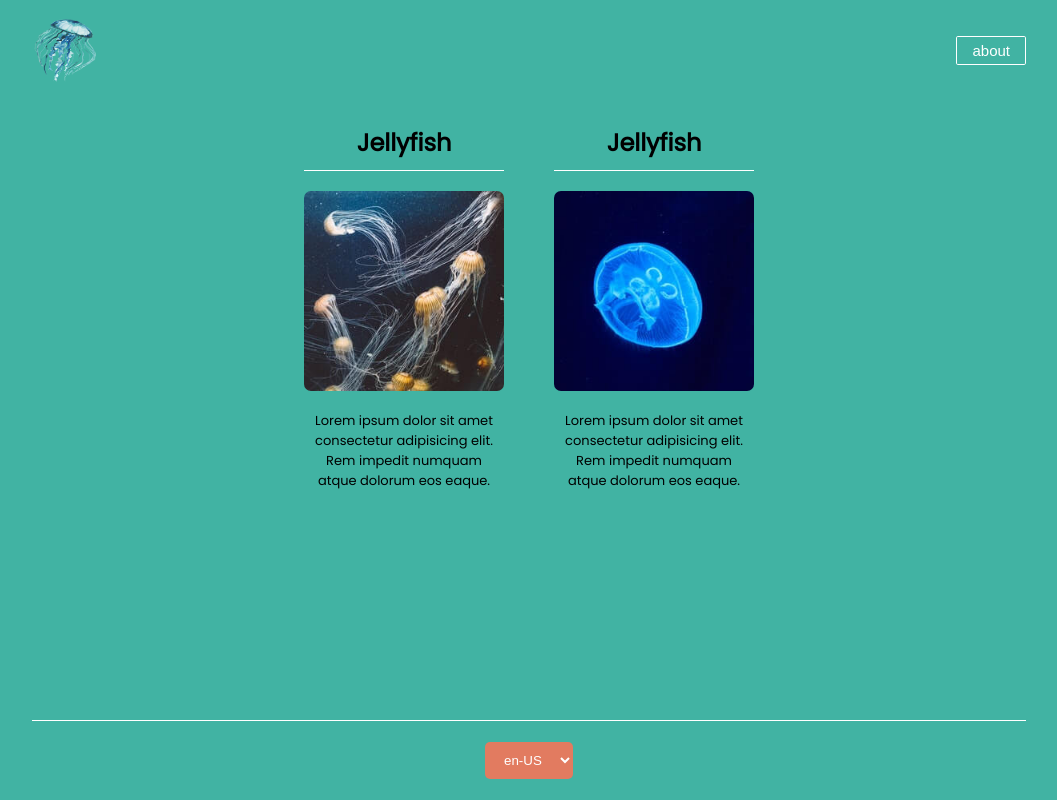
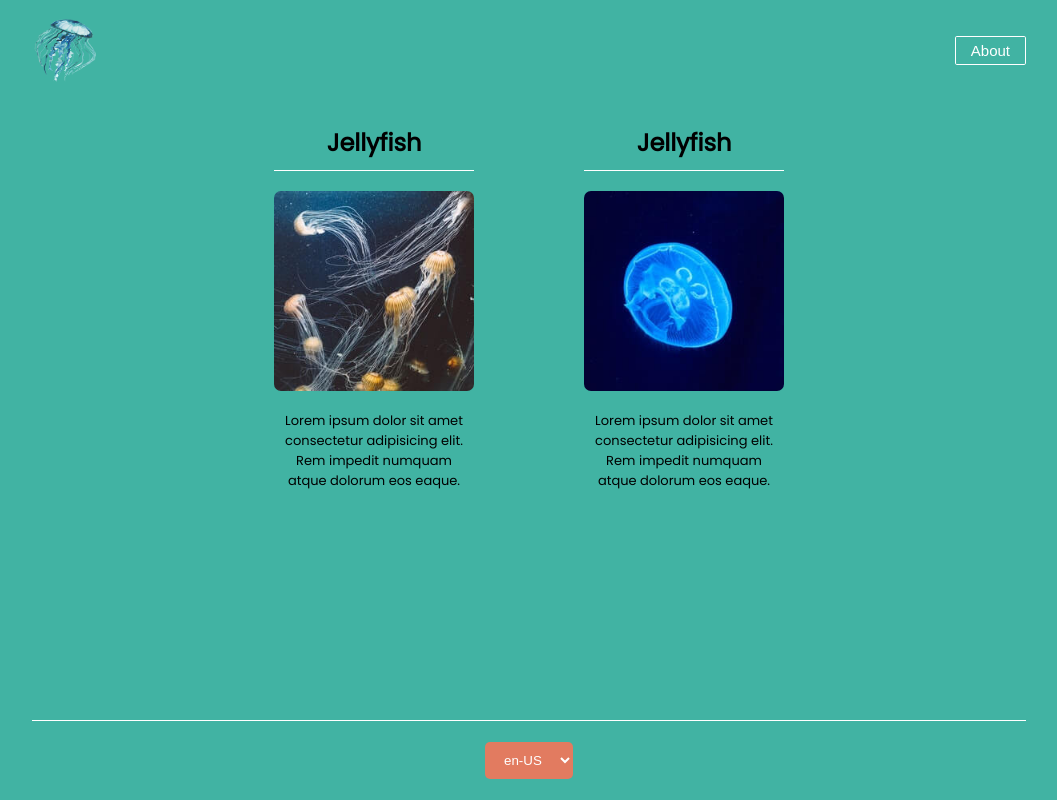
Before and after one commit to polrb5/nextjs-assessment, a Next.js app: page / in a window 1280 px wide. Shown: the whole page, without its empty margins (111-1168 px from the left). Built offline with nearby package versions, Linux system fonts and the light colour scheme.

Commit message:
Add transalate function

```diff
--- a/components/Footer/Footer.js
+++ b/components/Footer/Footer.js
@@ -9,7 +9,6 @@ export default function Footer() {
     const locale = e.target.value;
     router.push(router.pathname, router.asPath, { locale });
   };
-  console.log(locales);
 
   return (
     <footer className={styles.footer}>
--- a/components/Header/Header.js
+++ b/components/Header/Header.js
@@ -3,9 +3,11 @@ import Image from "next/image";
 import styles from "./Header.module.css";
 import Button from "../Button/Button";
 import { useRouter } from "next/router";
+import { useState } from "react";
 
 export default function Header() {
   const router = useRouter();
+  const { locale } = router;
 
   const lang = [
     { tag: "greeting", valueLang: { es: "Hola", en: "Hello" } },
@@ -13,14 +15,21 @@ export default function Header() {
       tag: "selectLanguage",
       valueLang: { es: "Selecciona idioma", en: "Select language" },
     },
+    { tag: "about", valueLang: { es: "Sobre", en: "About" } },
   ];
 
-  const about =
-    router.locale === "en-US"
-      ? "about"
-      : router.locale === "es"
-      ? "sobre mi"
-      : "";
+  const [words, setWords] = useState(lang);
+
+  const t = (str) => {
+    if (locale === "en-US") {
+      const result = words.find(({ tag }) => tag === str);
+      return result.valueLang.en;
+    }
+    if (locale === "es") {
+      const result = words.find(({ tag }) => tag === str);
+      return result.valueLang.es;
+    }
+  };
 
   return (
     <header className={styles.header}>
@@ -28,7 +37,9 @@ export default function Header() {
         <Image src="/logo.png" alt="logo" width="64" height="64" />
       </Link>
       <Button>
-        <Link href="/about">{about}</Link>
+        <Link href={{ pathname: "/about" }} passHref>
+          {t("about")}
+        </Link>
       </Button>
     </header>
   );
--- a/components/MainSection/MainSection.module.css
+++ b/components/MainSection/MainSection.module.css
@@ -7,7 +7,7 @@
   justify-content: center;
 }
 .card {
-  padding: 25px;
+  margin-bottom: 15px;
   width: 250px;
   min-height: 350px;
   text-align: center;
@@ -40,4 +40,8 @@
     width: auto;
     height: 300px;
   }
+  .card {
+    padding: 25px;
+    margin-inline: 30px;
+  }
 }
```
